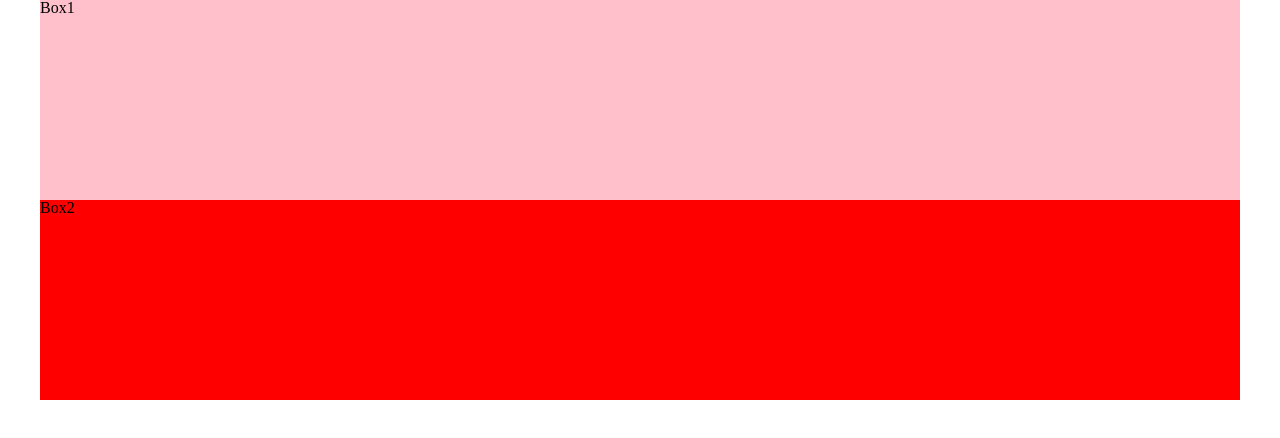
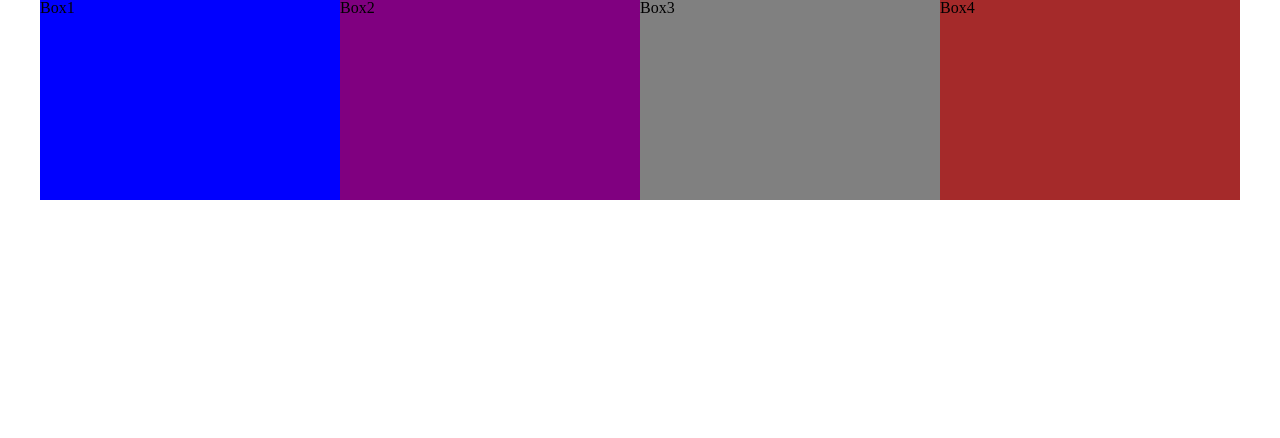
Before and after one commit to romeroc1996m/Romero_Camila-MediaQueries, a plain HTML site: page index.html in a window 1280 px wide. Drawn offline with Linux system fonts and the light colour scheme.

Commit message:
media queries added
media queries added

```diff
--- a/css/main.css
+++ b/css/main.css
@@ -33,3 +33,52 @@ body {
 #box2:hover {
     opacity: 0.5;
 }
+
+@media screen and (min-width: 641px) {
+    #column {
+        display: flex;
+        flex-direction: row;
+    }
+
+    #box1 {
+        background-color: blue;
+        height: 200px;
+        width: 25%;
+    }
+
+    #box1:hover {
+        opacity: 0.5;
+    }
+
+    #box2 {
+        background-color: purple;
+        height: 200px;
+        width: 25%;
+    }
+
+    #box2:hover {
+        opacity: 0.5;
+    }
+
+    #box3 {
+        background-color: gray;
+        height: 200px;
+        width: 25%;
+        display: block;
+    }
+
+    #box3:hover {
+        opacity: 0.5;
+    }
+
+    #box4 {
+        background-color: brown;
+        height: 200px;
+        width: 25%;
+        display: block;
+    }
+
+    #box4:hover {
+        opacity: 0.5;
+    }
+}
```
